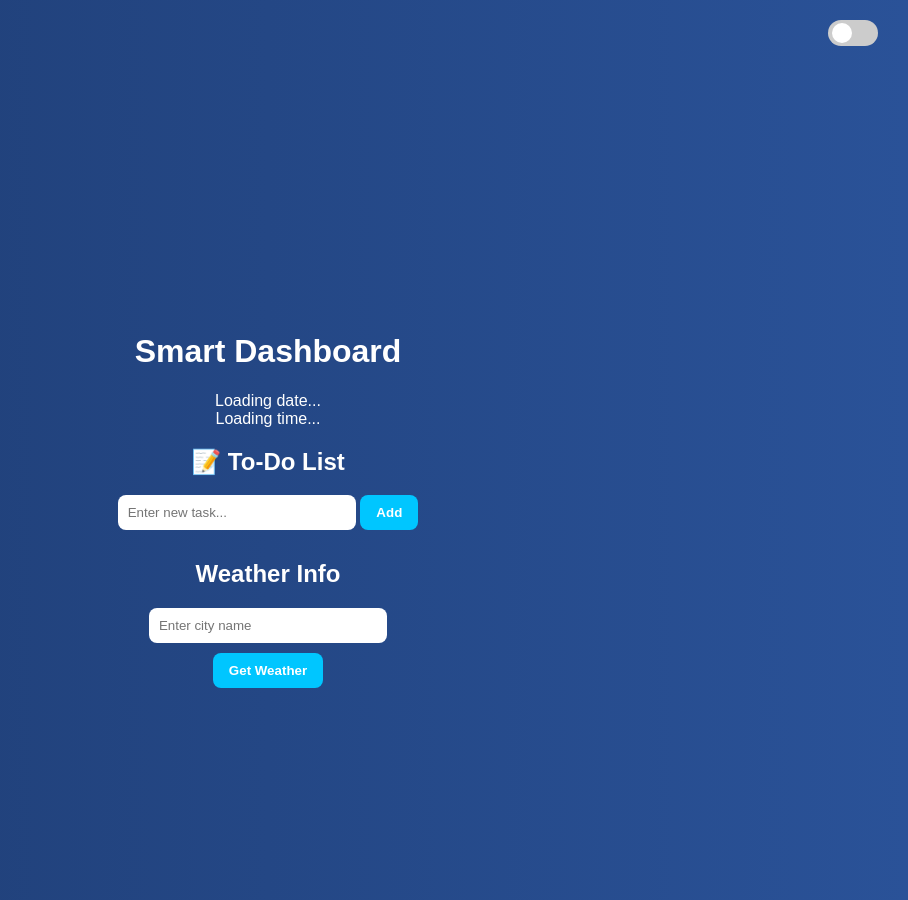
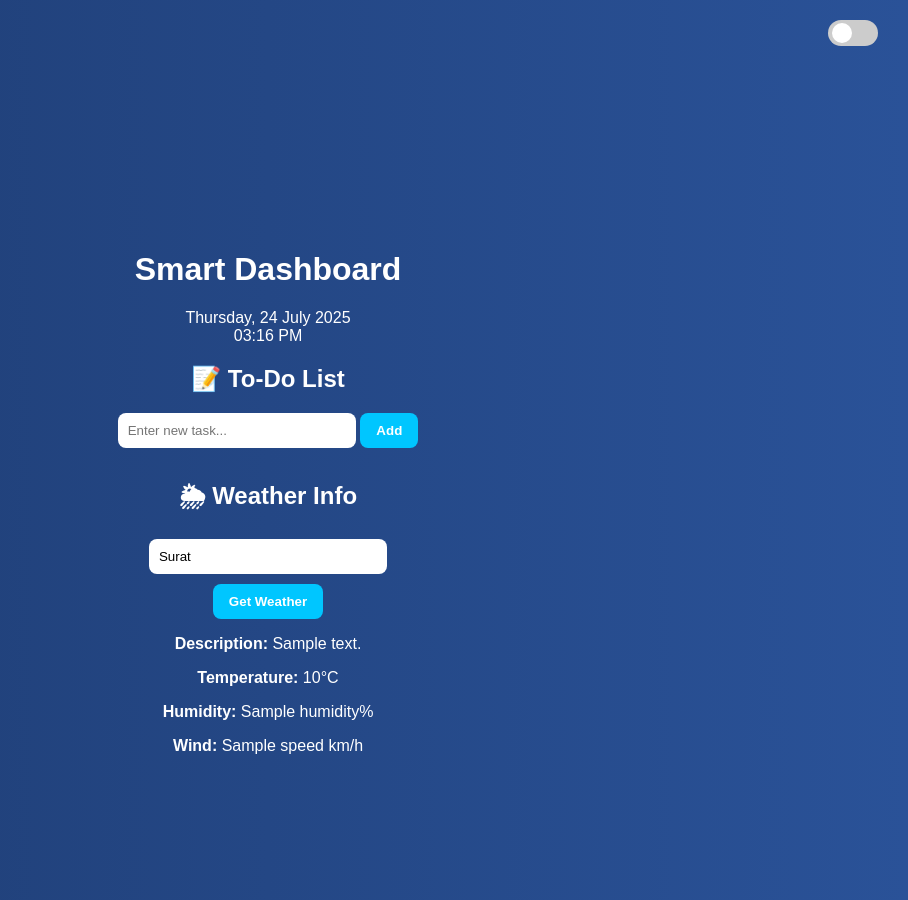
Before and after one commit to CodeyBite/smart-dashboard, a Flask app: page / in a window 1280 px wide. Shown: the whole page, without its empty margins (372-1280 px from the left). Run offline with Flask 3, Linux system fonts and the light colour scheme; a database or web service that is not in the repository returns one stand-in record (values such as "Sample title"); data that the repository does not hold is empty.

Commit message:
Update: Integrated backend time, date, and weather with frontend

```diff
--- a/app.py
+++ b/app.py
@@ -5,6 +5,9 @@ from datetime import datetime
 import pytz
 
 app = Flask(__name__)
+
+# Make sure API key is loaded at the top level
+api_key = os.environ.get('WEATHER_API_KEY')  # Set this in Render Environment Variables
 
 # Get current time and date in IST
 def get_time_date():
@@ -14,28 +17,24 @@ def get_time_date():
     date_str = now.strftime("%A, %d %B %Y")
     return time_str, date_str
 
-# Get weather info using OpenWeatherMap API
+# Fetch weather data
 def get_weather(city):
-    API_KEY = os.getenv("WEATHER_API_KEY")
-    if not API_KEY:
-        return {"error": "API key not found. Please set WEATHER_API_KEY in your environment."}
+    if not city:
+        return None
+    url = f"https://api.openweathermap.org/data/2.5/weather?q={city}&appid={api_key}&units=metric"
+    response = requests.get(url)
+    data = response.json()
+    if response.status_code == 200:
+        return {
+            "description": data["weather"][0]["description"],
+            "temp": data["main"]["temp"],
+            "humidity": data["main"]["humidity"],
+            "wind": data["wind"]["speed"]
+        }
+    else:
+        return None
 
-    url = f"https://api.openweathermap.org/data/2.5/weather?q={city}&appid={API_KEY}&units=metric"
-    try:
-        response = requests.get(url)
-        data = response.json()
-
-        if response.status_code != 200 or "main" not in data:
-            return {"error": f"City '{city}' not found or API error."}
-
-        return {
-            "temperature": round(data["main"]["temp"]),
-            "description": data["weather"][0]["description"].capitalize(),
-            "city": data["name"]
-        }
-    except Exception as e:
-        return {"error": f"Error fetching weather: {str(e)}"}
-
+# Main route
 @app.route("/", methods=["GET", "POST"])
 def dashboard():
     time_str, date_str = get_time_date()
@@ -47,4 +46,4 @@ def dashboard():
     return render_template("index.html", time=time_str, date=date_str, weather=weather, city=city)
 
 if __name__ == "__main__":
-    app.run(debug=False, host='0.0.0.0', port=10000)
+    app.run(host='0.0.0.0', port=10000)
--- a/templates/index.html
+++ b/templates/index.html
@@ -2,9 +2,6 @@
 <html lang="en">
 <head>
     <title>Smart Dashboard</title>
-
-
-
     <link rel="stylesheet" href="/static/style.css">
     <style>
         body {
@@ -21,12 +18,17 @@
             <span class="slider"></span>
         </label>
     </div>
+
     <div class="dashboard">
         <h1>Smart Dashboard</h1>
+
+        <!-- Date and Time (from Flask) -->
         <div class="date-time">
-            <div id="date">Loading date...</div>
-            <div id="time">Loading time...</div>
+            <div id="date">{{ date }}</div>
+            <div id="time">{{ time }}</div>
         </div>
+
+        <!-- To-Do List -->
         <div class="todo-container">
             <h2>📝 To-Do List</h2>
             <div class="todo-input">
@@ -35,14 +37,27 @@
             </div>
             <ul id="task-list"></ul>
         </div>
+
+        <!-- Weather Info -->
         <div class="weather-section">
-                <h2>Weather Info</h2>
-                <input type="text" id="cityInput" placeholder="Enter city name">
-                <button onclick="getWeather()">Get Weather</button>
-                <div id="weatherResult"></div>
+            <h2>🌦 Weather Info</h2>
+            <form method="POST">
+                <input type="text" name="city" placeholder="Enter city name" value="{{ city }}">
+                <button type="submit">Get Weather</button>
+            </form>
+
+            {% if weather %}
+            <div id="weatherResult">
+                <p><strong>Description:</strong> {{ weather.description }}</p>
+                <p><strong>Temperature:</strong> {{ weather.temp }}°C</p>
+                <p><strong>Humidity:</strong> {{ weather.humidity }}%</p>
+                <p><strong>Wind:</strong> {{ weather.wind }} km/h</p>
+            </div>
+            {% else %}
+            <p>No weather data available for "{{ city }}".</p>
+            {% endif %}
         </div>
     </div>
-
 
     <script src="/static/script.js"></script>
 </body>
```
Lines whose indentation alone changed are shown as unchanged.
